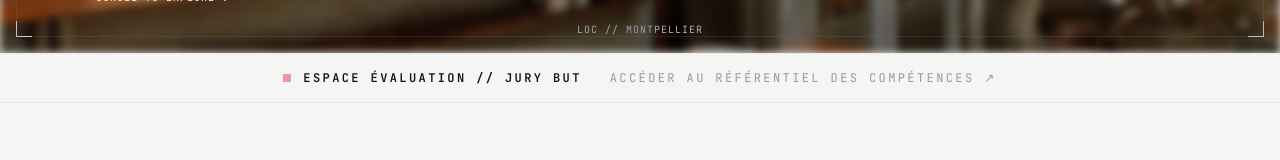
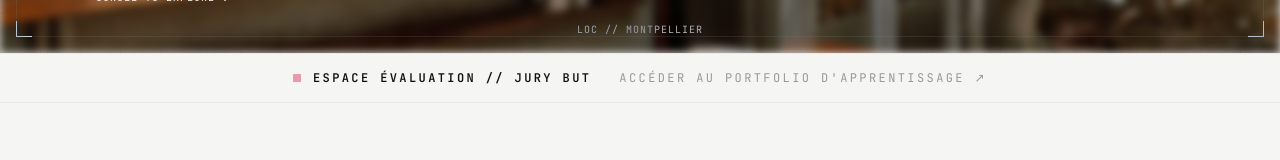
Before and after one commit to theodoredeboisseson/theodoredeboisseson.github.io, a Next.js app: page / in a window 1280 px wide. Shown: the part 747-907 px from the top of the page. Built offline with nearby package versions, Linux system fonts and the light colour scheme; a web font is replaced by a local one.

Commit message:
feat(metadata): Update page titles and descriptions for clarity and relevance

```diff
--- a/app/competences/page.tsx
+++ b/app/apprentissage/page.tsx
@@ -6,7 +6,7 @@ import CompetencesContent from './CompetencesContent';
 import { Competence } from '@/app/types';
 
 export const metadata: Metadata = {
-    title: 'Validation BUT',
+    title: "Portfolio d'apprentissage",
     description: 'Référentiel des compétences techniques et apprentissages critiques validés (BUT Informatique).',
 };
 
--- a/app/page.tsx
+++ b/app/page.tsx
@@ -41,7 +41,7 @@ export default function Home() {
           <span className="w-2 h-2 bg-primary group-hover:bg-white rounded-none animate-pulse" />
           <span className="font-semibold">Espace Évaluation // Jury BUT</span>
           <span className="hidden md:inline opacity-40 ml-4 group-hover:opacity-80 transition-opacity">
-            Accéder au référentiel des compétences ↗
+            Accéder au portfolio d&#39;apprentissage ↗
           </span>
         </div>
       </Link>
```
Also changed, not shown: app/apprentissage/CompetencesContent.tsx (renamed from app/competences/CompetencesContent.tsx).
